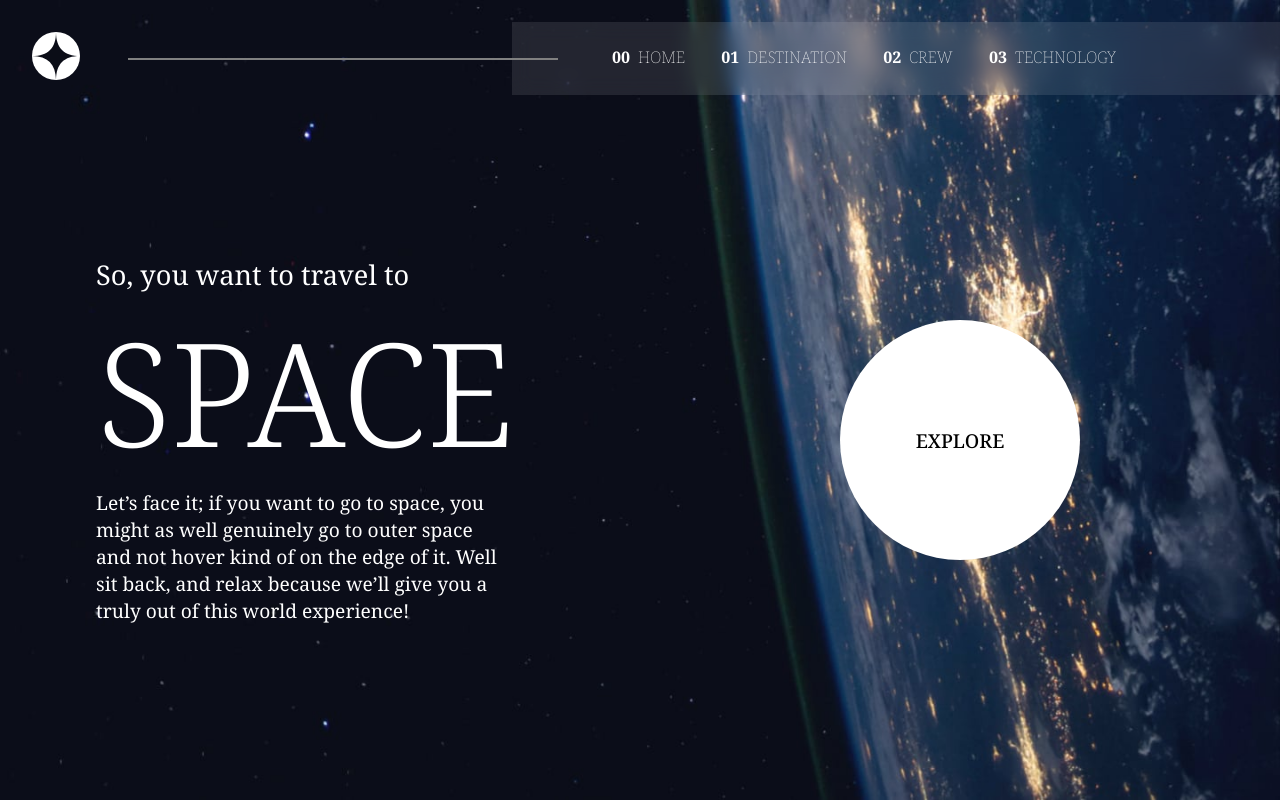
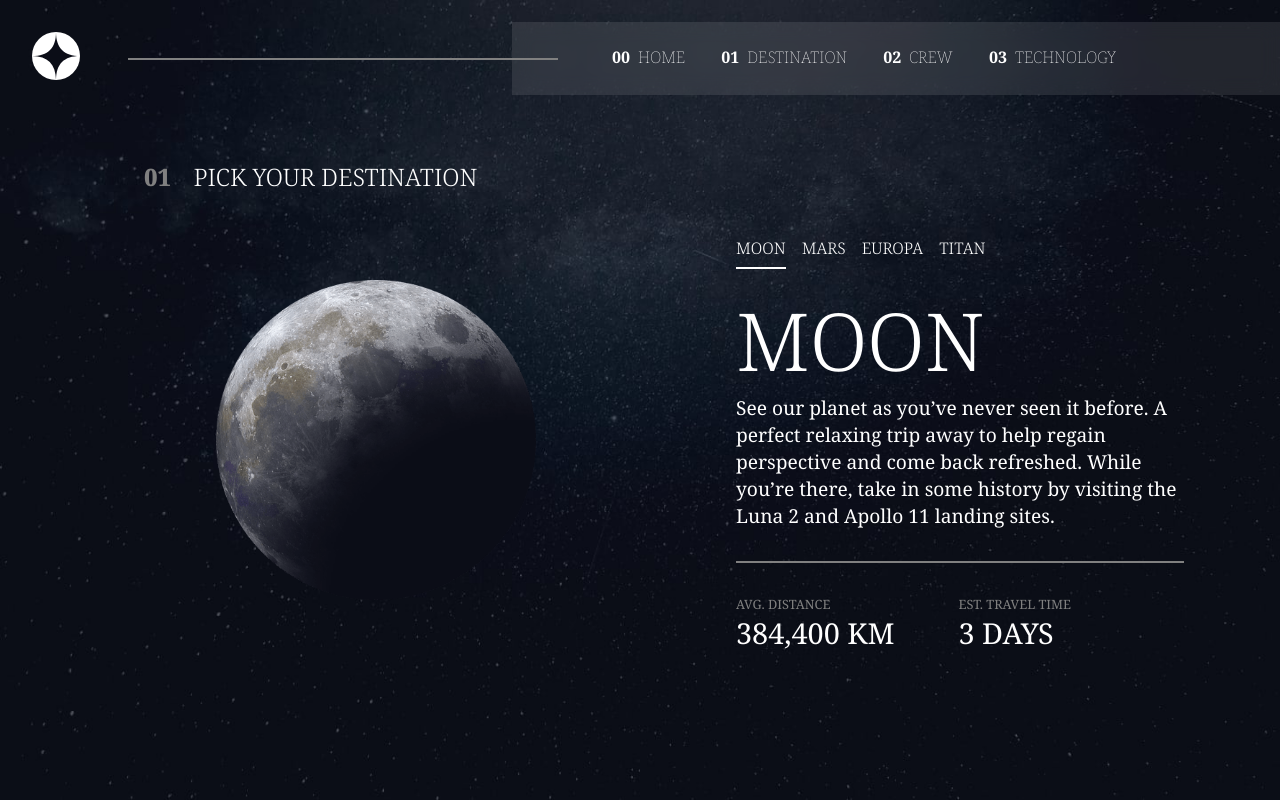
Before and after one commit to jNascimentoCW/space-tourism, a React (Vite) app: page /destination in a window 1280 px wide. Built offline with nearby package versions, Linux system fonts and the light colour scheme.

Commit message:
feat: finish the Destination component

```diff
--- a/src/components/App.jsx
+++ b/src/components/App.jsx
@@ -7,8 +7,8 @@ function App() {
   return (
     <>
       <Navbar />
-      <Home />
-      {/* <Destination /> */}
+      {/* <Home /> */}
+      <Destination />
     </>
   );
 }
--- a/src/components/Content/Content.jsx
+++ b/src/components/Content/Content.jsx
@@ -55,7 +55,7 @@ const ContentHeading = styled.h2`
   }
 
   @media (min-width: 769px) and (max-width: 1024px) {
-    top: 4rem;
+    top: 9rem;
     left: 2rem;
     font-size: 1.5rem;
   }
@@ -71,6 +71,8 @@ const ContentDiv = styled.div`
   text-align: start;
 
   @media (max-width: 768px) {
+    justify-content: center;
+    align-items: center;
     text-align: center;
     padding: 1rem 2rem;
     height: 18rem;
@@ -81,6 +83,8 @@ const ContentDiv = styled.div`
     width: 100%;
     padding: 4rem;
     text-align: center;
+    justify-content: center;
+    align-items: center;
   }
 `;
 
--- a/src/components/Destination/Destination.jsx
+++ b/src/components/Destination/Destination.jsx
@@ -55,7 +55,7 @@ const Span = styled.span`
 `;
 
 const PlanetsImg = styled.div`
-  background-image: url("/src/assets/destination/image-mars.png");
+  background-image: ${(props) => `url(${props.$image})`};
   background-repeat: no-repeat;
   background-size: contain;
   background-position: center;
@@ -67,7 +67,8 @@ const PlanetsImg = styled.div`
     height: 15rem;
     justify-self: center;
     align-self: center;
-    margin-top:3rem;
+    margin-top: 3rem;
+  }
 `;
 
 const RightSideContent = styled.div`
@@ -134,8 +135,8 @@ const InfoData = styled.p`
 export default function Destination() {
   const [dest, setDest] = useState(data.destinations[0]);
 
-  const handleClick = (destinationName) => {
-    setDest(destinationName);
+  const handleClick = (destination) => {
+    setDest(destination);
   };
 
   return (
@@ -146,7 +147,9 @@ export default function Destination() {
         $desktopbgImg={DestDesktopBgImg}
         $tabletbgImg={DestTabletBgImg}
         $mobilebgImg={DestMobileBgImg}
-        leftSideContent={<PlanetsImg />}
+        leftSideContent={
+          <PlanetsImg $image={dest.images.png.replace("./", "/src/")} />
+        }
         rightSideContent={
           <RightSideContent>
             <Carounsel>
```
